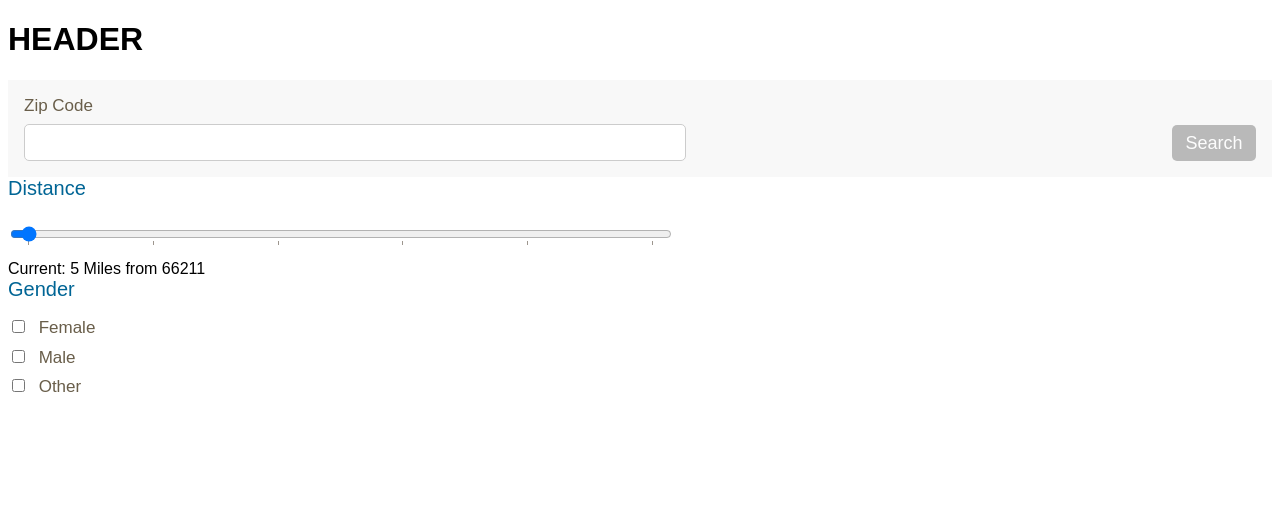
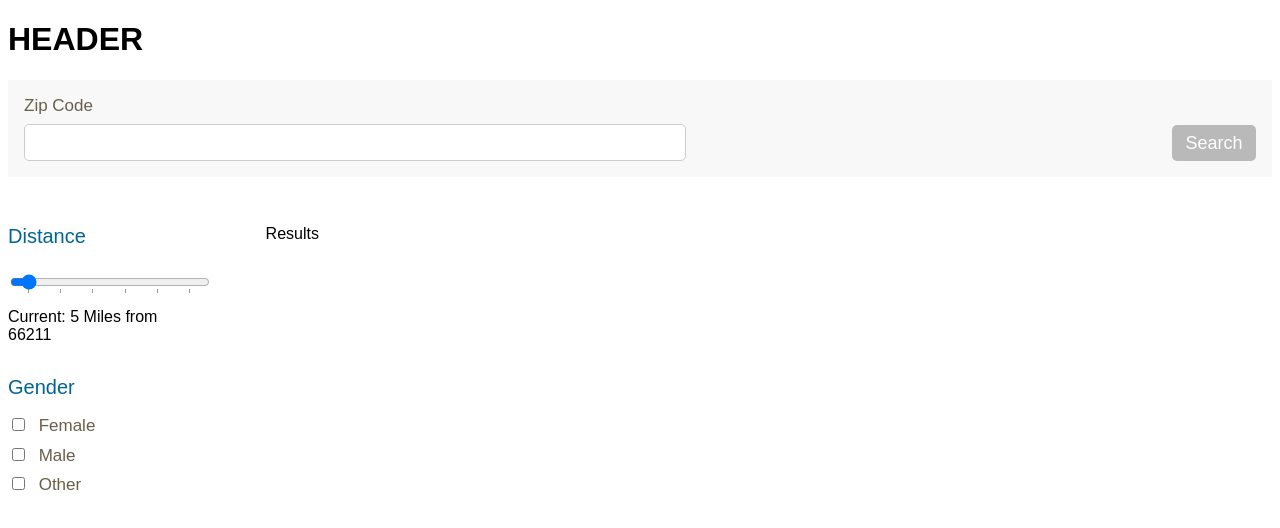
Before and after one commit to scheul93/deg-react-practice, a React (Create React App) app: page / in a window 1280 px wide. Shown: the top 528 px of the page. Built offline with nearby package versions, Linux system fonts and the light colour scheme.

Commit message:
slight styling

```diff
--- a/src/App.css
+++ b/src/App.css
@@ -57,3 +57,18 @@ body {
     cursor: default;
     opacity: .8;
 }
+
+.columns {
+    display: flex;
+    flex-direction: row;
+    margin-top: 3em;
+}
+
+.column--secondary {
+    margin-right: 5em;
+    width: 15%;
+}
+
+.column--primary {
+    width: 85%;
+}
--- a/src/App.js
+++ b/src/App.js
@@ -40,7 +40,6 @@ class App extends Component {
 	}
 
 	onZipCodeChange(zipCode) {
-		console.log("zip code changed");
 		this.setState({
 			zipCode: {
 				value: zipCode
@@ -55,8 +54,16 @@ class App extends Component {
 					<h1 className="App-title" > HEADER </h1>
 				</header>
 				<Search zipCode={this.state.zipCode} onSearch={this.onZipCodeChange.bind(this)} />
-				<DistanceFilter distance={this.state.distance} zipCode={this.state.zipCode.value}/>
-				<GenderFilter onGenderChange={this.onGenderChange.bind(this)}/>
+				<div className="columns">
+					<div className="column--secondary">
+						<DistanceFilter distance={this.state.distance} zipCode={this.state.zipCode.value}/>
+						<GenderFilter onGenderChange={this.onGenderChange.bind(this)}/>
+					</div>
+					<div className="column--primary">
+						Results
+					</div>
+				</div>
+
 			</div>
 		);
 	}
--- /dev/null
+++ b/src/components/DistanceFilter/DistanceFilter.css
@@ -0,0 +1,3 @@
+.distance-filter {
+    margin-bottom: 2em;
+}
--- a/src/components/DistanceFilter/DistanceFilter.js
+++ b/src/components/DistanceFilter/DistanceFilter.js
@@ -1,5 +1,5 @@
 import React, { Component } from 'react';
-// import './DistanceFilter.css';
+import './DistanceFilter.css';
 
 class DistanceFilter extends Component {
 
@@ -16,7 +16,7 @@ class DistanceFilter extends Component {
 
     render() {
         return (
-            <div>
+            <div className="distance-filter">
                 <ZipCodeField onInputChange={this.onInputChange.bind(this)} milesVal={this.state.inputValue} />
                 <ZipCodeDescription milesVal={this.state.inputValue} zipCode={this.props.zipCode} />
             </div>
```
